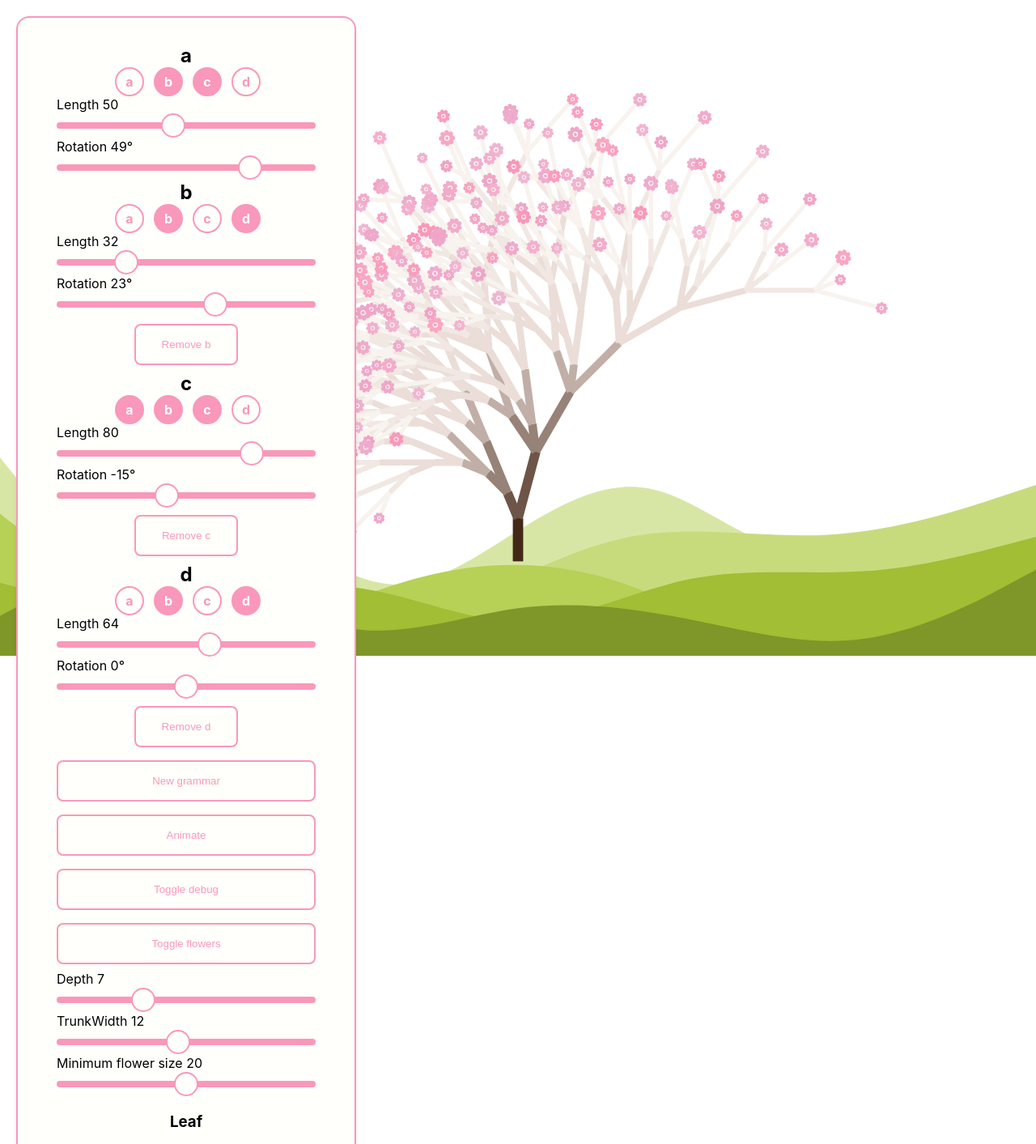
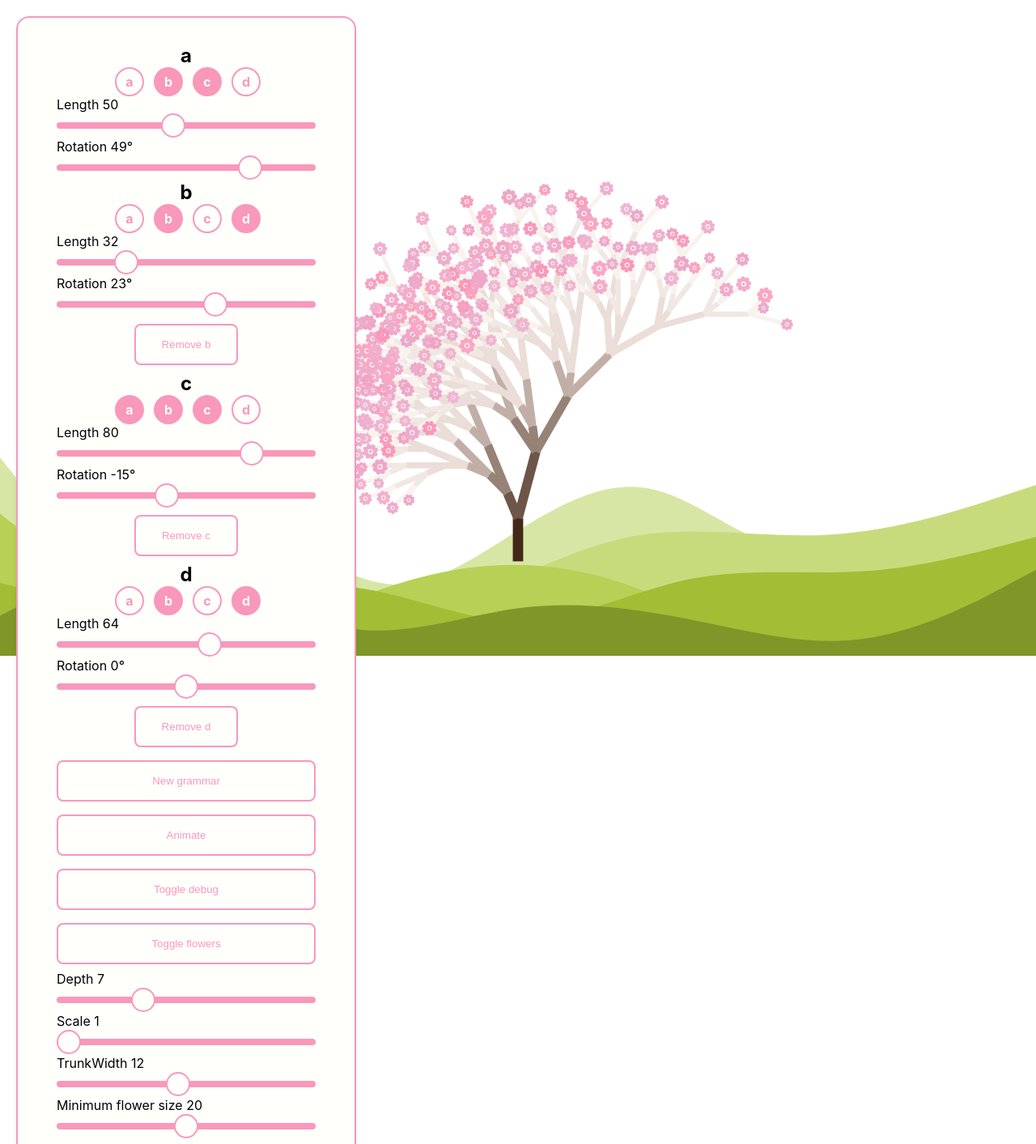
Before and after one commit to domtronn/dc-trees, a Next.js app: page / in a window 1280 px wide. Shown: the top 1413 px of the page at 81% size. Built offline with nearby package versions, Linux system fonts and the light colour scheme.

Commit message:
Improve flower animation and add scalecoefficient

```diff
--- a/components/flowers.jsx
+++ b/components/flowers.jsx
@@ -41,13 +41,13 @@ export default function Flowers ({
                 x={x - (size / 2)}
                 y={y - (size / 2)}
 
-                data-delay={(data.length * 0.3) + (0.01 * i)}
+                data-delay={(data.length * 0.3) + (0.1 * (i % 20))}
                 data-rotation={i / Math.PI}
                 style={{
                   opacity: animate ? 0 : 1,
                   transform: `rotate(${((i / Math.PI) % (Math.PI / 4)) - (Math.PI / 8)}rad)`,
                   transformOrigin: `${x}px ${y}px`,
-                  transition: `opacity 0.2s linear ${(data.length * 0.3) + (0.01 * i)}s`
+                  transition: `opacity 0.2s ease-in-out ${(data.length * 0.3) + (0.1 * (i % 20))}s`
                 }}
               />
             )
--- a/pages/index.js
+++ b/pages/index.js
@@ -16,7 +16,6 @@ import { generate } from '../utils/generate-grammar'
 import { jsx, css } from '@emotion/core'
 
 import palette from '../utils/palette'
-import { boundingRect } from '../utils/bounding-box'
 
 import Controls from '../components/controls'
 
@@ -30,10 +29,12 @@ import Tree from '../components/tree'
 import Flowers from '../components/flowers'
 import Bank from '../components/bank'
 
+const pluck = (arr, o) => arr.reduce((acc, it) => ({ ...acc, [it]: o[it] }), {})
+
 const growthFunctions = {
-  linear: (layers) => (len, layer) => len - (layer * (len / (2 * layers))),
-  exponential: (layers) => (len, layer) => len * (1 / (layer + 1)),
-  static: (layers) => (len) => len,
+  linear: (layers, scale) => (len, layer) => (len - (layer * (len / (2 * layers)))) * scale,
+  exponential: (layers, scale) => (len, layer) => (len * (1 / (layer + 1))) * scale,
+  static: (layers, scale) => (len) => len * scale,
 }
 
 const animate = (data, { onStart, onEnd }) => {
@@ -83,6 +84,8 @@ const Home = ({
   flowerId: _flowerId = 1,
   flowerSize: _flowerSize = 20,
   trunkWidth: _trunkWidth = 12,
+  growth: _growth = 'linear',
+  scaleCoef: _scaleCoef = 1,
   start = 'a'
 }) => {
   const [rotation, setRotation] = useState(_grammar[start].rotation)
@@ -91,7 +94,9 @@ const Home = ({
   const [flowerId, setFlowerId] = useState(_flowerId)
   const [flowerSize, setFlowerSize] = useState(_flowerSize)
   const [trunkWidth, setTrunkWidth] = useState(_trunkWidth)
-  const [growth, setGrowth] = useState('static')
+  const [growth, setGrowth] = useState(_growth)
+
+  const [scaleCoef, setScaleCoef] = useState(_scaleCoef)
 
   const [anim, setAnim] = useState(false)
   const [debug, setDebug] = useState(false)
@@ -103,7 +108,7 @@ const Home = ({
     layers,
     start,
     [1000, 1000],
-    growthFunctions[growth](layers)
+    growthFunctions[growth](layers, scaleCoef)
   )
 
   const animationHandlers = {
@@ -112,10 +117,12 @@ const Home = ({
 
   const settings = {
     grammar,
+    growth,
     layers,
     flowerId,
     flowerSize,
-    trunkWidth
+    trunkWidth,
+    scaleCoef
   }
 
   useEffect(() => animate(data, animationHandlers), [])
@@ -178,6 +185,16 @@ const Home = ({
             step={1}
             value={layers}
             onChange={e => setLayers(+e.target.value)}
+          />
+
+          <Range
+            label='Scale'
+            type='range'
+            min={1}
+            max={3}
+            step={0.1}
+            value={scaleCoef}
+            onChange={e => setScaleCoef(+e.target.value)}
           />
 
           <Range
@@ -278,7 +295,7 @@ const Home = ({
             onClick={_ => {
               navigator
                 .clipboard
-                .writeText(`http://localhost:3000/?settings=${btoa(JSON.stringify(settings))}`)
+                .writeText(`${window.location.origin}?settings=${btoa(JSON.stringify(settings))}`)
             }}
           >
             Copy url
@@ -360,9 +377,12 @@ export async function getServerSideProps ({ query }) {
 
   if (query.settings) {
     try {
-      const { grammar, layers, flowerMin, flowerMax, flowerId, trunkWidth } =
-            JSON.parse(atob(query.settings))
-      return { props: { grammar, layers, flowerMin, flowerMax, flowerId, trunkWidth } }
+      return {
+        props: pluck(
+          [ 'grammar', 'growth', 'layers', 'flowerSize', 'scaleCoef', 'flowerId', 'trunkWidth' ],
+          JSON.parse(atob(query.settings))
+        )
+      }
     } catch (e) {
       return handleDefault()
     }
```
